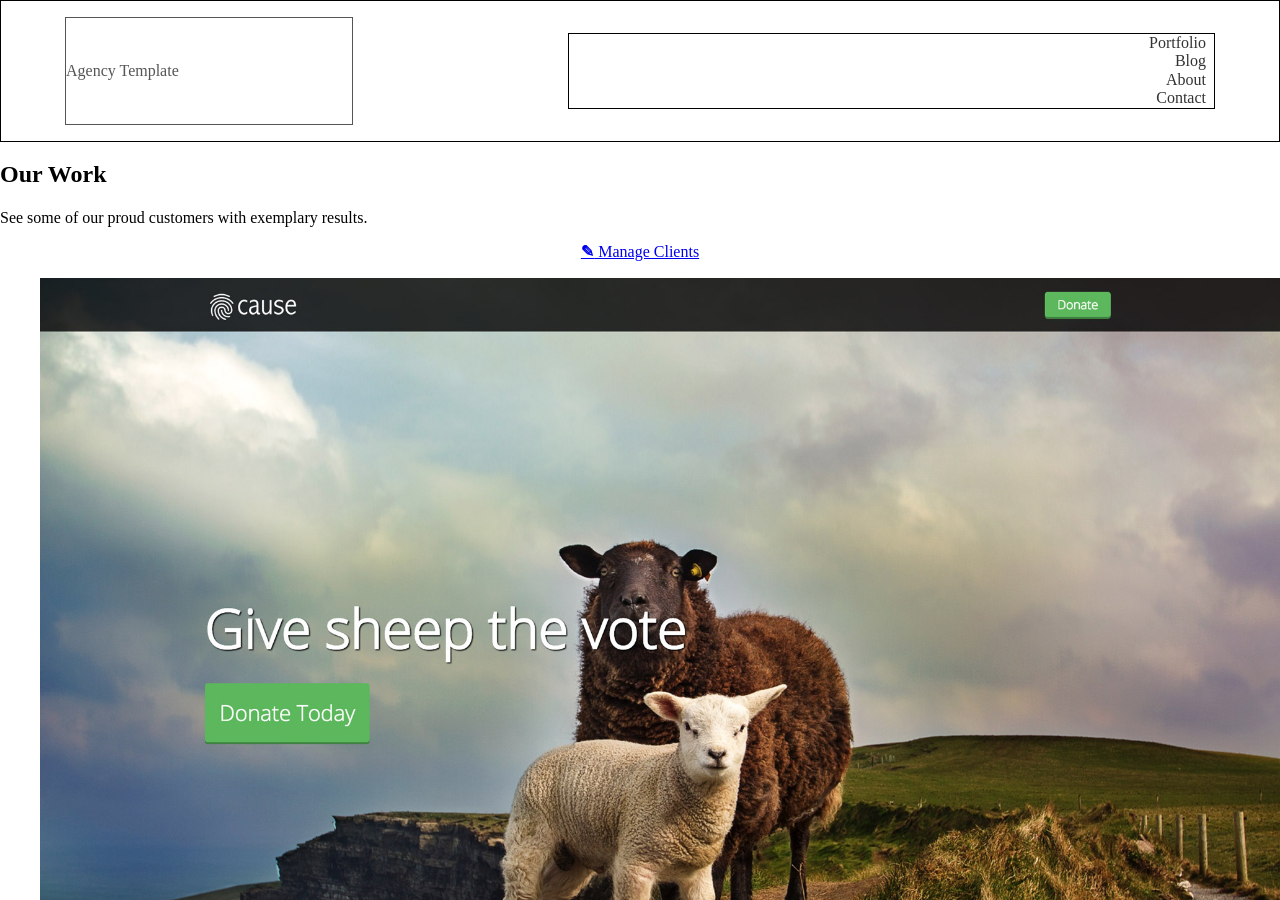
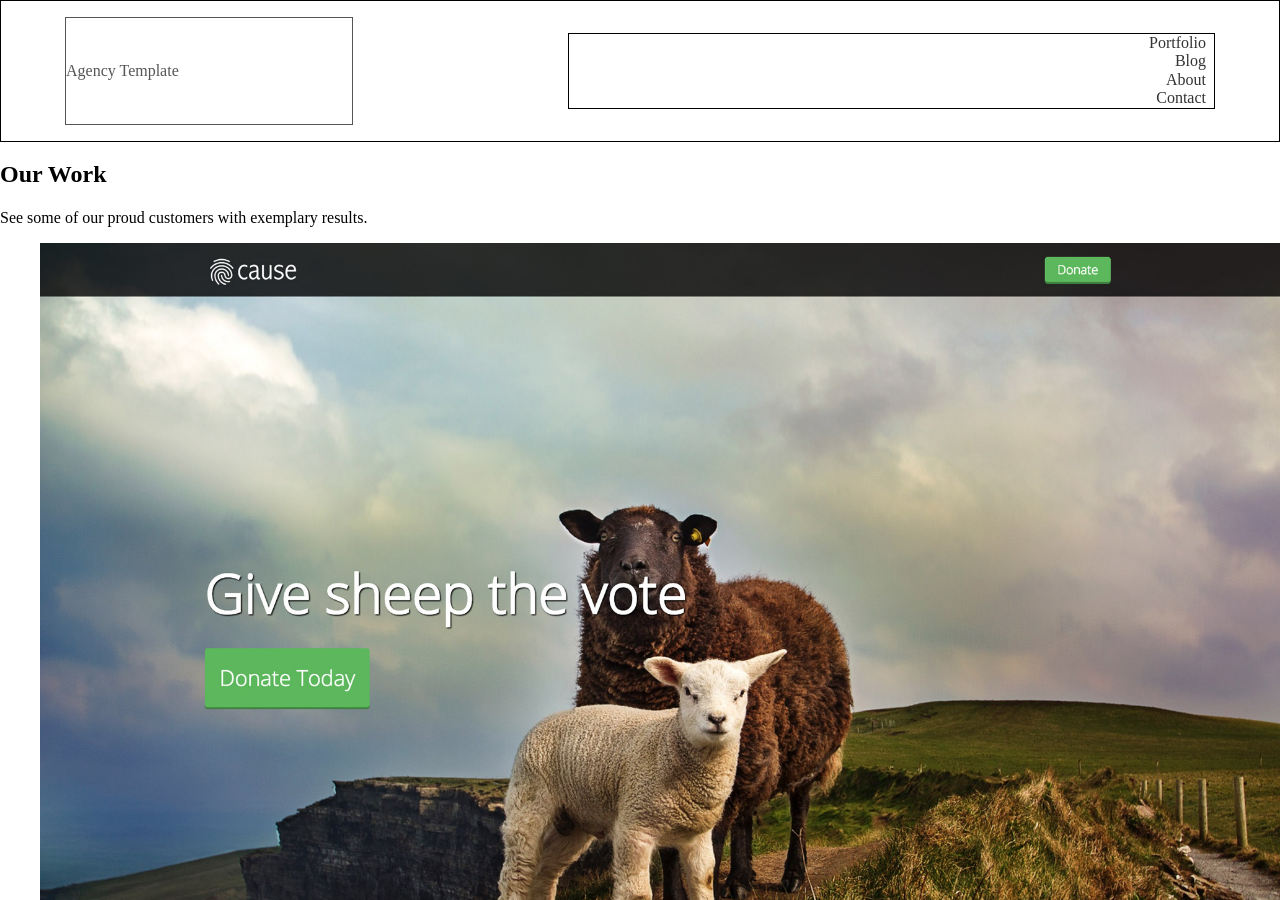
Before and after one commit to jameswquinn/jekyll-agency-theme, a Jekyll site: the page built from portfolio.html, in a window 1280 px wide and 900 px high. Built offline with Jekyll 4.4.1, drawn with Linux system fonts in a browser that asks for light colours; nearby versions of some CDN libraries.

Commit message:
Remove CC links and classes

```diff
--- a/portfolio.html
+++ b/portfolio.html
@@ -4,10 +4,10 @@ heading: Our Work
 subtitle: See some of our proud customers with exemplary results.
 ---
 
-<section class="diagonal patterned">
-	<div class="container">
-	    <p class="editor-link" style="text-align: center;"><a href="cloudcannon:collections/_clients/" class="btn"><strong>&#9998;</strong> Manage Clients</a></p>
-		<ul class="image-grid">
+<section class="">
+	<div class="">
+
+		<ul class="">
 			{% for client in site.clients %}
 				<li>
 					<a href="{{ site.baseurl }}{{ client.url }}">
```
